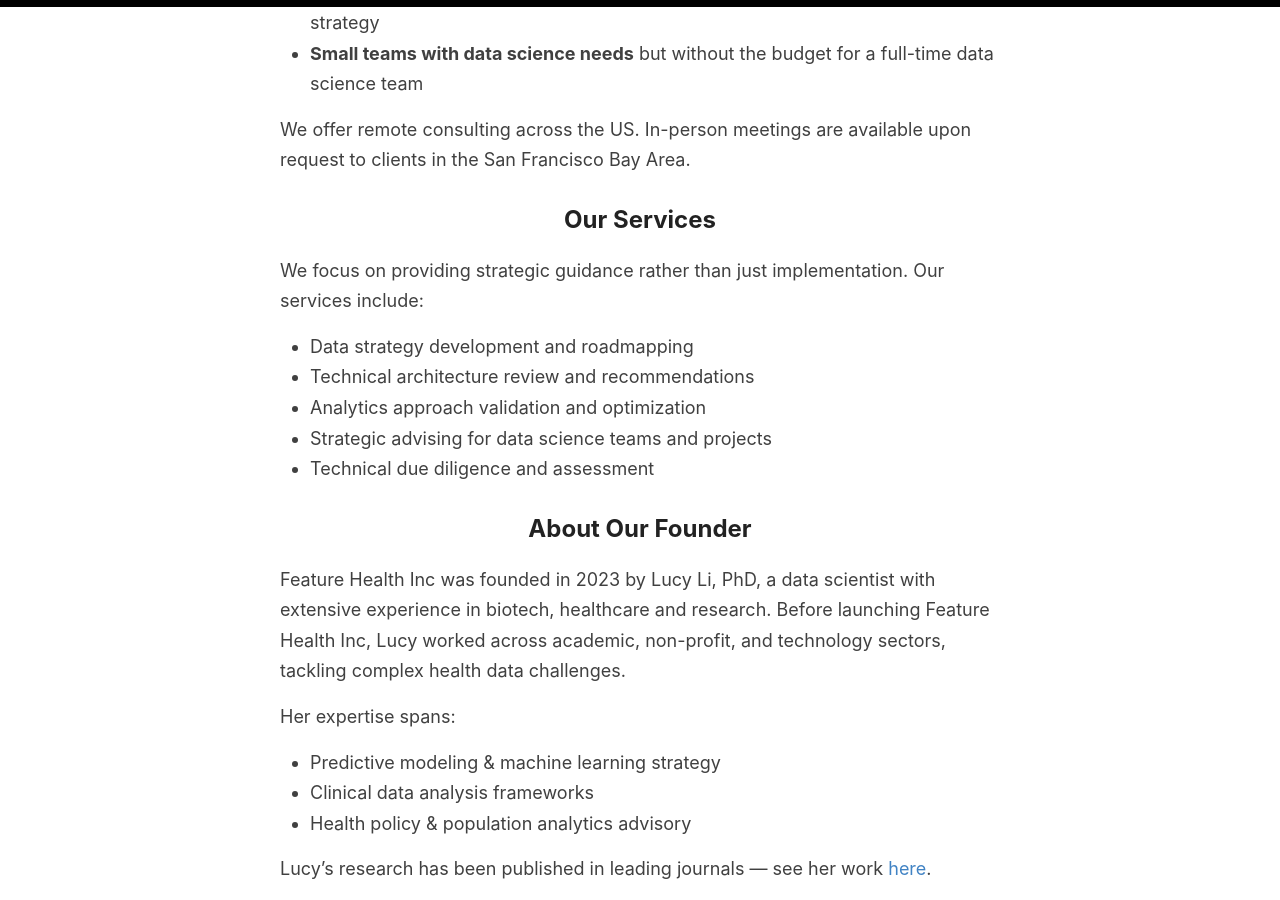
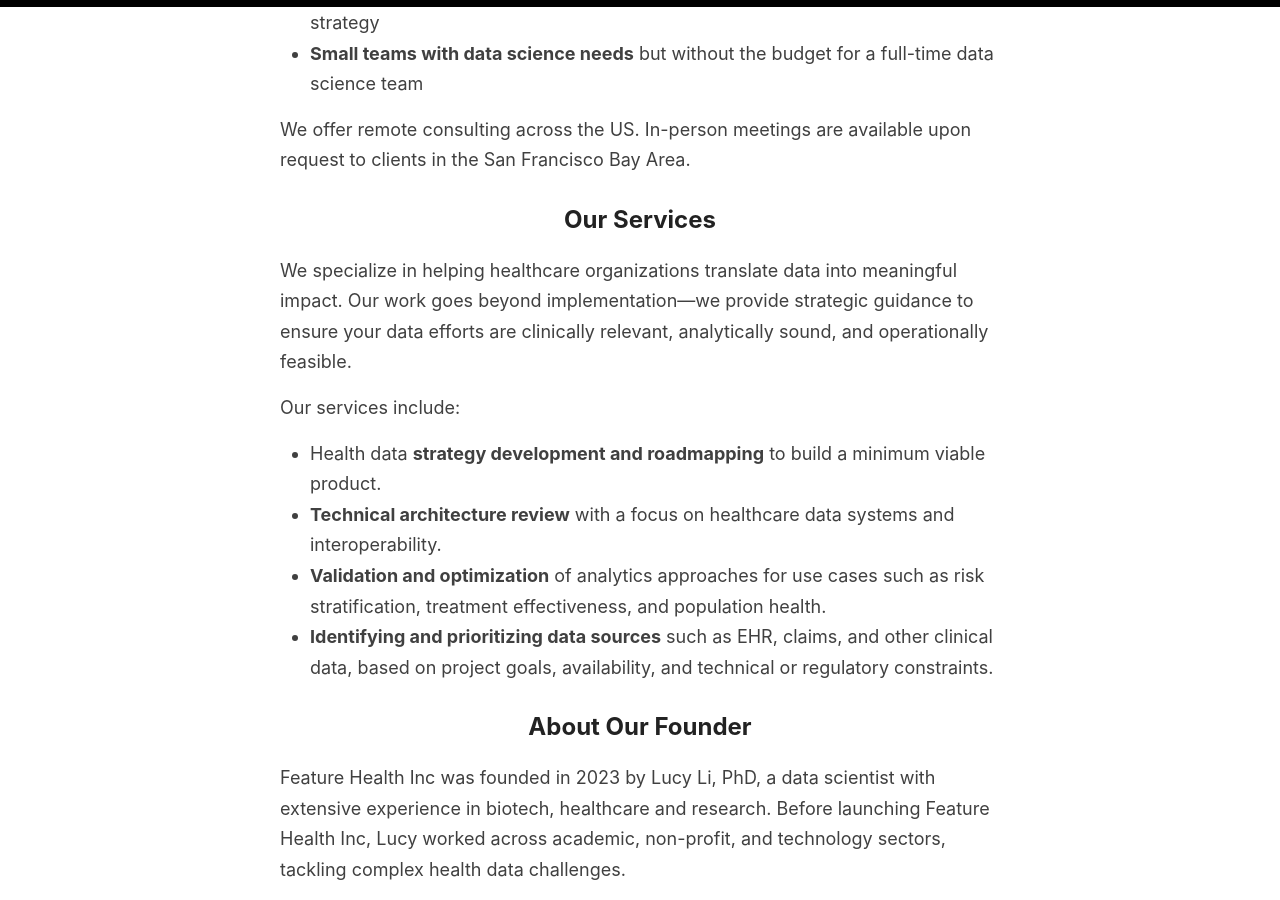
Before and after one commit to featurehealth/featurehealth.github.io, a Jekyll site: the page built from _pages/about.md, in a window 1280 px wide and 900 px high, scrolled down 562 px. Built offline with Jekyll 4.4.1, drawn with Linux system fonts in a browser that asks for light colours.

Commit message:
Updated servies section

```diff
--- a/_pages/about.md
+++ b/_pages/about.md
@@ -17,12 +17,14 @@ We offer remote consulting across the US. In-person meetings are available upon
 
 ## Our Services
 
-We focus on providing strategic guidance rather than just implementation. Our services include:
-* Data strategy development and roadmapping
-* Technical architecture review and recommendations
-* Analytics approach validation and optimization
-* Strategic advising for data science teams and projects
-* Technical due diligence and assessment
+We specialize in helping healthcare organizations translate data into meaningful impact. Our work goes beyond implementation—we provide strategic guidance to ensure your data efforts are clinically relevant, analytically sound, and operationally feasible.
+
+Our services include:
+
+- Health data **strategy development and roadmapping** to build a minimum viable product.
+- **Technical architecture review** with a focus on healthcare data systems and interoperability.
+- **Validation and optimization** of analytics approaches for use cases such as risk stratification, treatment effectiveness, and population health.
+- **Identifying and prioritizing data sources** such as EHR, claims, and other clinical data, based on project goals, availability, and technical or regulatory constraints.
 
 ## About Our Founder
 
```
